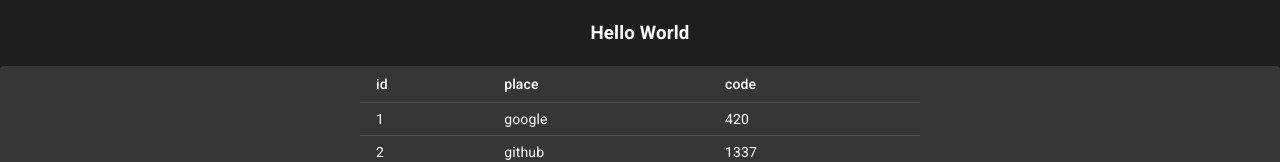
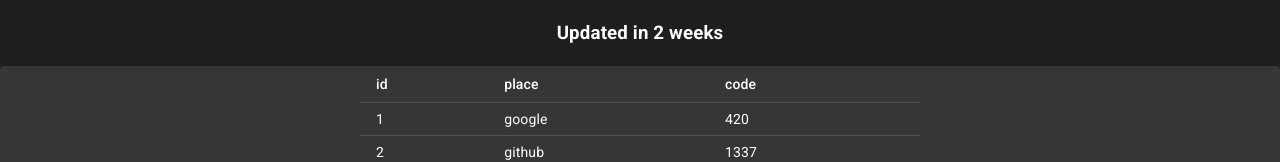
Before and after one commit to facinick/info, a React (Create React App) app: page / in a window 1280 px wide. Shown: the top 162 px of the page. Built offline with nearby package versions, Linux system fonts and the light colour scheme.

Commit message:
updating last build time

```diff
--- a/package.json
+++ b/package.json
@@ -27,6 +27,7 @@
         "node-sass": "^4.14.1",
         "react": "^17.0.2",
         "react-dom": "^17.0.2",
+        "timeago.js": "^4.0.2",
         "web-vitals": "^0.2.4",
         "workbox-background-sync": "^5.1.3",
         "workbox-broadcast-update": "^5.1.3",
@@ -75,7 +76,8 @@
         "stylelint:fix": "stylelint src/**/*.{css,scss} --fix",
         "pretty": "prettier --write .",
         "predeploy": "npm run build",
-        "deploy": "gh-pages -d build"
+        "deploy": "gh-pages -d build",
+        "prebuild": "echo `date +%s` > src/build_time.txt"
     },
     "eslintConfig": {
         "extends": [
--- a/src/components/App.tsx
+++ b/src/components/App.tsx
@@ -7,13 +7,14 @@
 import { observer } from 'mobx-react-lite';
 import { BottomNavigation, BottomNavigationAction, Box, CssBaseline, IconButton, ThemeProvider } from '@mui/material';
 import { useNavigationStore, useThemeStore } from '../stores/provider';
-import { HelloWorld } from './HelloWorld';
+// import { HelloWorld } from './HelloWorld';
 import LockIcon from '@mui/icons-material/Lock';
 // import FavoriteIcon from '@mui/icons-material/Favorite';
 import HomeIcon from '@mui/icons-material/Home';
 import { CodesComponent } from './Codes';
 import DarkMode from '@mui/icons-material/DarkMode';
 import LightMode from '@mui/icons-material/LightMode';
+import { LastUpdated } from './LastUpdated';
 
 const App = observer(function App() {
     const { theme, mode, setMode } = useThemeStore();
@@ -23,7 +24,8 @@
         <ThemeProvider theme={theme}>
             <div className="App">
                 <CssBaseline />
-                <HelloWorld />
+                {/* <HelloWorld /> */}
+                <LastUpdated />
 
                 {currentPage === 0 && <CodesComponent />}
 
@@ -59,7 +61,6 @@
                                 onClick={() => setMode({ mode: 'dark' })}
                                 color="secondary"
                                 aria-label="enable dark mode"
-                                // component="span"
                             >
                                 <DarkMode />
                             </IconButton>
@@ -70,7 +71,6 @@
                                 onClick={() => setMode({ mode: 'light' })}
                                 color="secondary"
                                 aria-label="enable dark mode"
-                                // component="span"
                             >
                                 <LightMode />
                             </IconButton>
--- /dev/null
+++ b/src/components/LastUpdated.tsx
@@ -0,0 +1,26 @@
+import { useEffect, useState } from 'react';
+import * as timeago from 'timeago.js';
+// eslint-disable-next-line spaced-comment
+//@ts-ignore
+import raw from '../build_time.txt';
+import CircularProgress from '@mui/material/CircularProgress';
+
+export const LastUpdated = (): JSX.Element => {
+    const [date, setDate] = useState('');
+
+    const setBuildTime = async () => {
+        const response = await fetch(raw);
+        setDate(await response.text());
+    };
+
+    useEffect(() => {
+        setBuildTime();
+    }, []);
+
+    return (
+        <h3>
+            {!date && <CircularProgress size={30} />}
+            {date && `Updated ${timeago.format(new Date(Number(date) * 1000))}`}
+        </h3>
+    );
+};
```
Also changed, not shown: src/build_time.txt (added), 1 other file (tests, documents, lock files or other folders).
